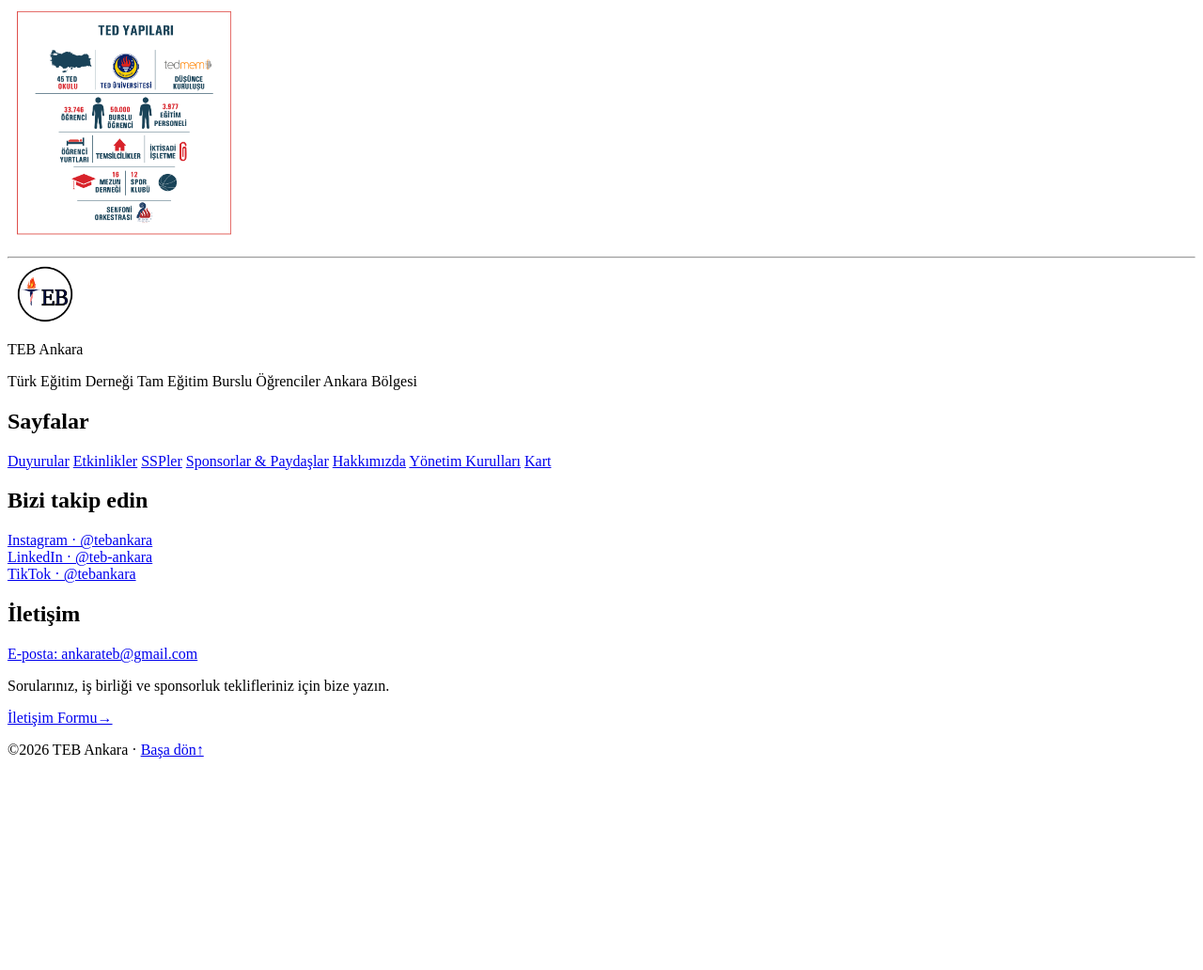
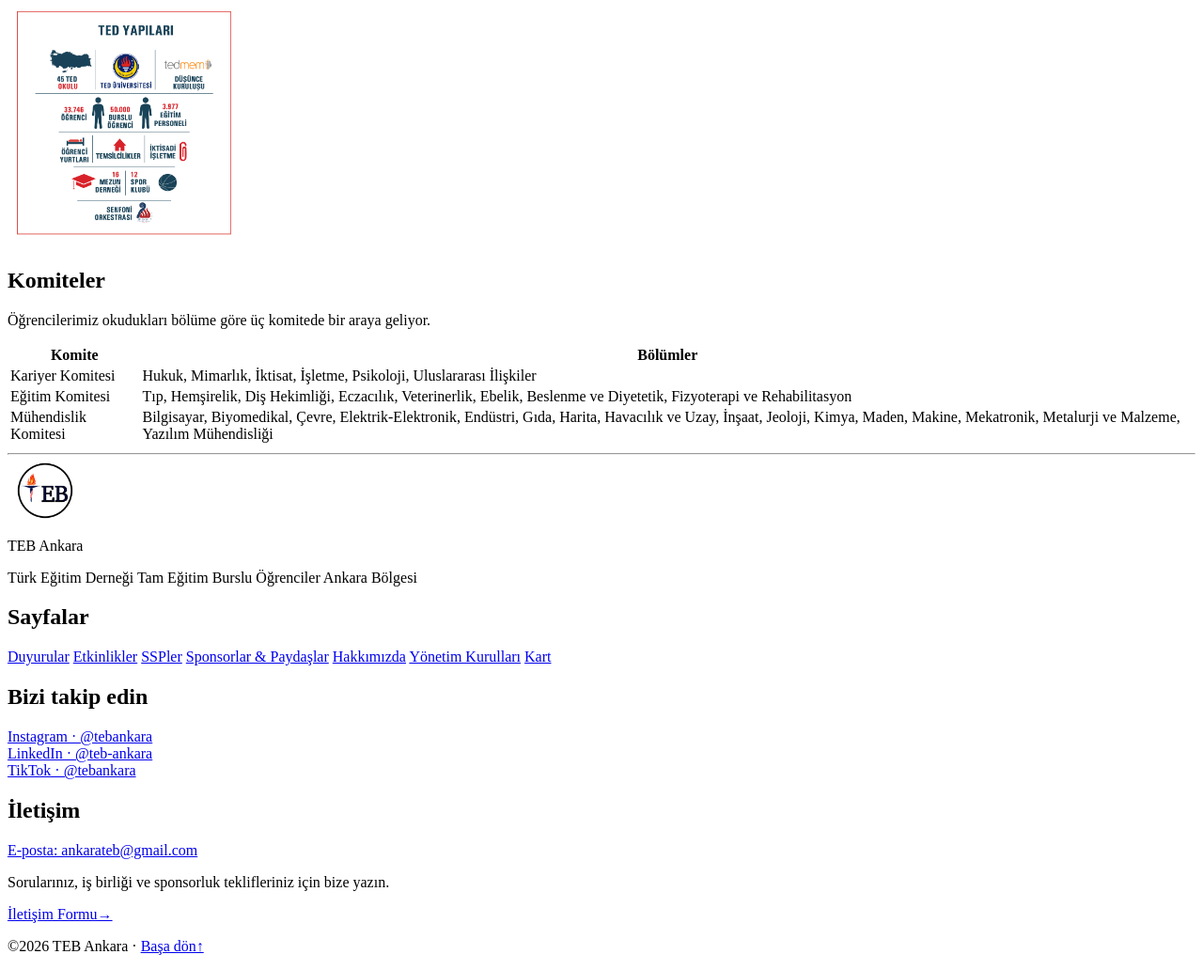
Before and after one commit to Akman19/TEB_Ankara, a plain HTML site: page hakkimizda.html in a window 1280 px wide. Shown: the part 1668-2700 px from the top of the page at 94% size. Before the commit the page ends 2491 px from the top, so only its background shows below. Drawn offline with Linux system fonts and the light colour scheme.

Commit message:
Hafta 2: Komiteler eklendi

```diff
--- a/hakkimizda.html
+++ b/hakkimizda.html
@@ -112,7 +112,32 @@
             <img src="img/ted_yapıları.png" alt="ted-yapılanması" width="250">
         </section>
 
+        <section id="komiteler">
+            <h2>Komiteler</h2>
+            <p>Öğrencilerimiz okudukları bölüme göre üç komitede bir araya geliyor.</p>
 
+            <table>
+                <thead>
+                    <tr>
+                        <th>Komite</th>
+                        <th>Bölümler</th>
+                    </tr>
+                </thead>
+
+                <tbody>
+                    <tr>
+                        <td>Kariyer Komitesi</td>
+                        <td>Hukuk, Mimarlık, İktisat, İşletme, Psikoloji, Uluslararası İlişkiler</td>
+                    </tr>
+                    <tr>
+                        <td>Eğitim Komitesi</td>
+                        <td>Tıp, Hemşirelik, Diş Hekimliği, Eczacılık, Veterinerlik, Ebelik, Beslenme ve Diyetetik, Fizyoterapi ve Rehabilitasyon</td>
+                    </tr>
+                    <tr>
+                        <td>Mühendislik Komitesi</td>
+                        <td>Bilgisayar, Biyomedikal, Çevre, Elektrik-Elektronik, Endüstri, Gıda, Harita, Havacılık ve Uzay, İnşaat, Jeoloji, Kimya, Maden, Makine, Mekatronik, Metalurji ve Malzeme, Yazılım Mühendisliği</td>
+            </table>
+        </section>
     </main>
 
     <hr>
```
